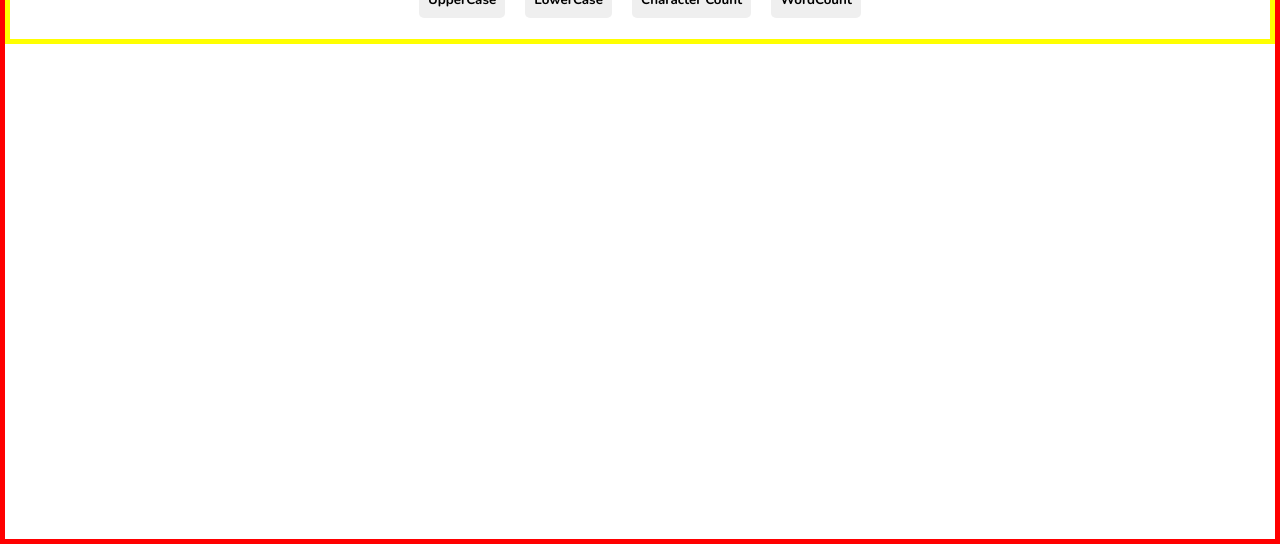
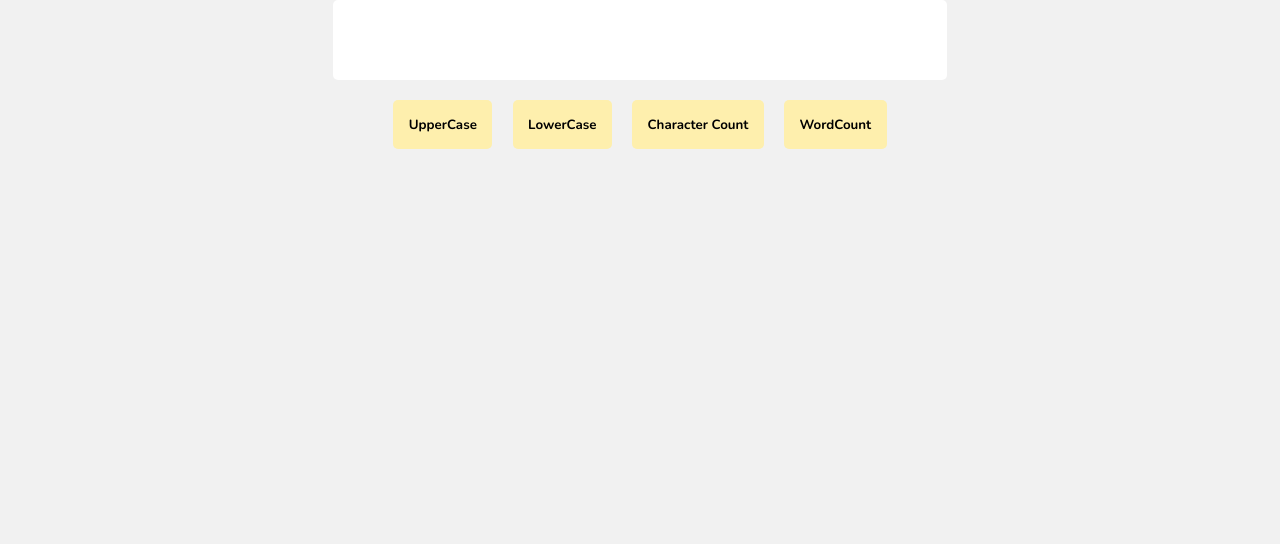
Before and after one commit to TanmayVidhate/Text-Tool, a plain HTML site: page index.html in a window 1280 px wide. Shown: the part 256-800 px from the top of the page. Drawn offline with nearby package versions, Linux system fonts and the light colour scheme.

Commit message:
add css in classes

```diff
--- a/style.css
+++ b/style.css
@@ -9,18 +9,21 @@
     font-style: normal;
 }
 
+body{
+    background: #F1F1F1;;
+}
+
 .main{
     width: 100%;
-    height: 100vh;
-    border: 5px solid red;
+    /* border: 5px solid red; */
     text-align: center;
 }
 
 .content{
-    margin-top: 5%;
+    margin-top: 20vh;
     padding: 1vw;
     width: 100%;
-    border: 5px solid yellow;
+    /* border: 5px solid yellow; */
 }
 
 .input-field{
@@ -29,11 +32,12 @@
 
 .heading{
     font-weight: bold;
+    font-size: 40px;
 }
 
 input{
     margin-top: 2vh;
-    width: 40%;
+    width: 50%;
     height: 10vh;
     border: none;
     /* outline: none; */
@@ -41,9 +45,11 @@ input{
 }
 
 button{
-    padding: 0.7vw;
+    padding: 1.2vw;
     border-radius: 5px;
     border: none;
     outline: none;
     margin: 8px;
+    background: #FEEFAD;
+
 }
```
